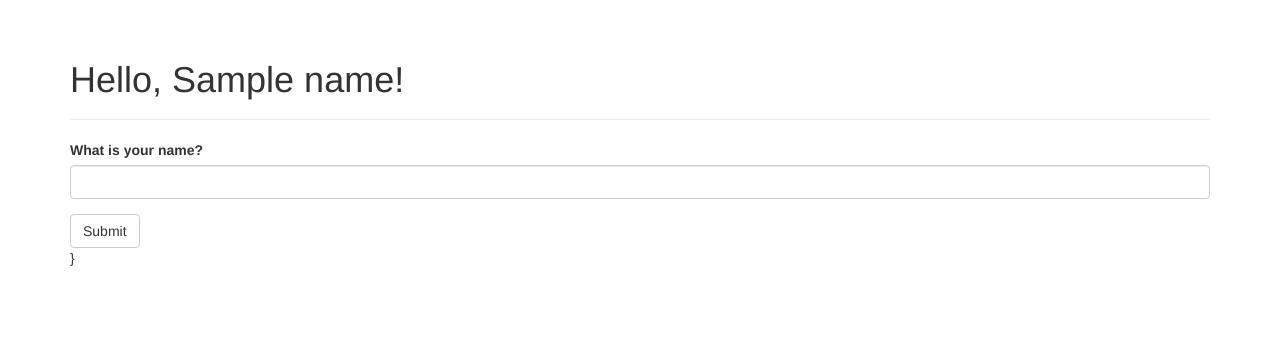
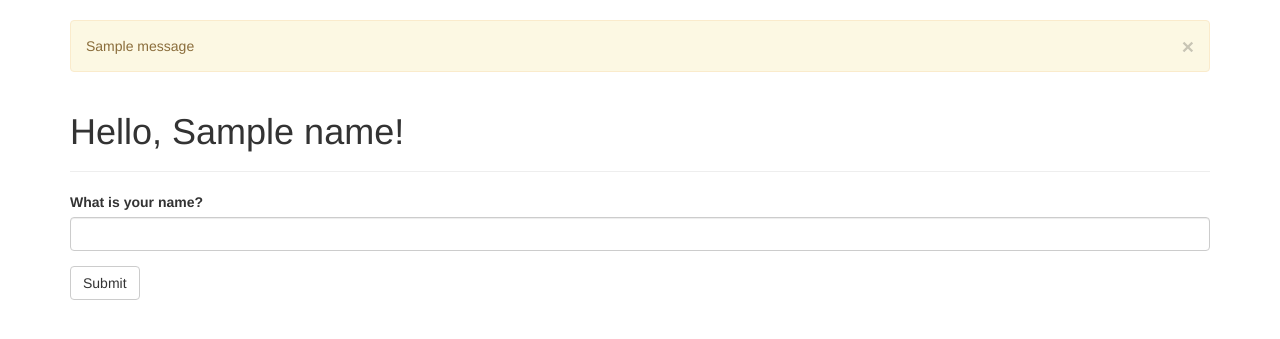
Before and after one commit to BlackJibert/codeForLinux, a Flask app: template templates/index.html in a window 1280 px wide. Shown: the part 52-391 px from the top of the page. Run offline with Flask 2, Linux system fonts and the light colour scheme; the template is opened without the code that fills it: values that come from a table or form of the project are taken from there, most other values are stand-ins (such as "Sample title", 1, 10 or a date in 2020); one stand-in notice (Sample message) is shown; some libraries are stand-ins or nearby versions.

Commit message:
累了，flash

```diff
--- a/hello.py
+++ b/hello.py
@@ -1,4 +1,4 @@
-from flask import Flask, render_template, session, redirect, url_for
+from flask import Flask, render_template, session, redirect, url_for,flash
 from flask_bootstrap import Bootstrap
 from flask_moment import Moment
 from flask_wtf import FlaskForm
--- a/templates/base.html
+++ b/templates/base.html
@@ -32,7 +32,7 @@
 {% block content %}
 <div class="container">
 
-    {% for meassage in flash_get_messages() %}
+    {% for message in get_flashed_messages() %}
         <div class="alert alert-warning">
             <button type="button" class="close" data-dismiss="alert">
                 &times;
@@ -41,7 +41,6 @@
         </div>
     {% endfor %}
     {% block page_content %}{% endblock %}
-    }
 </div>
 {% endblock %}
 
```
